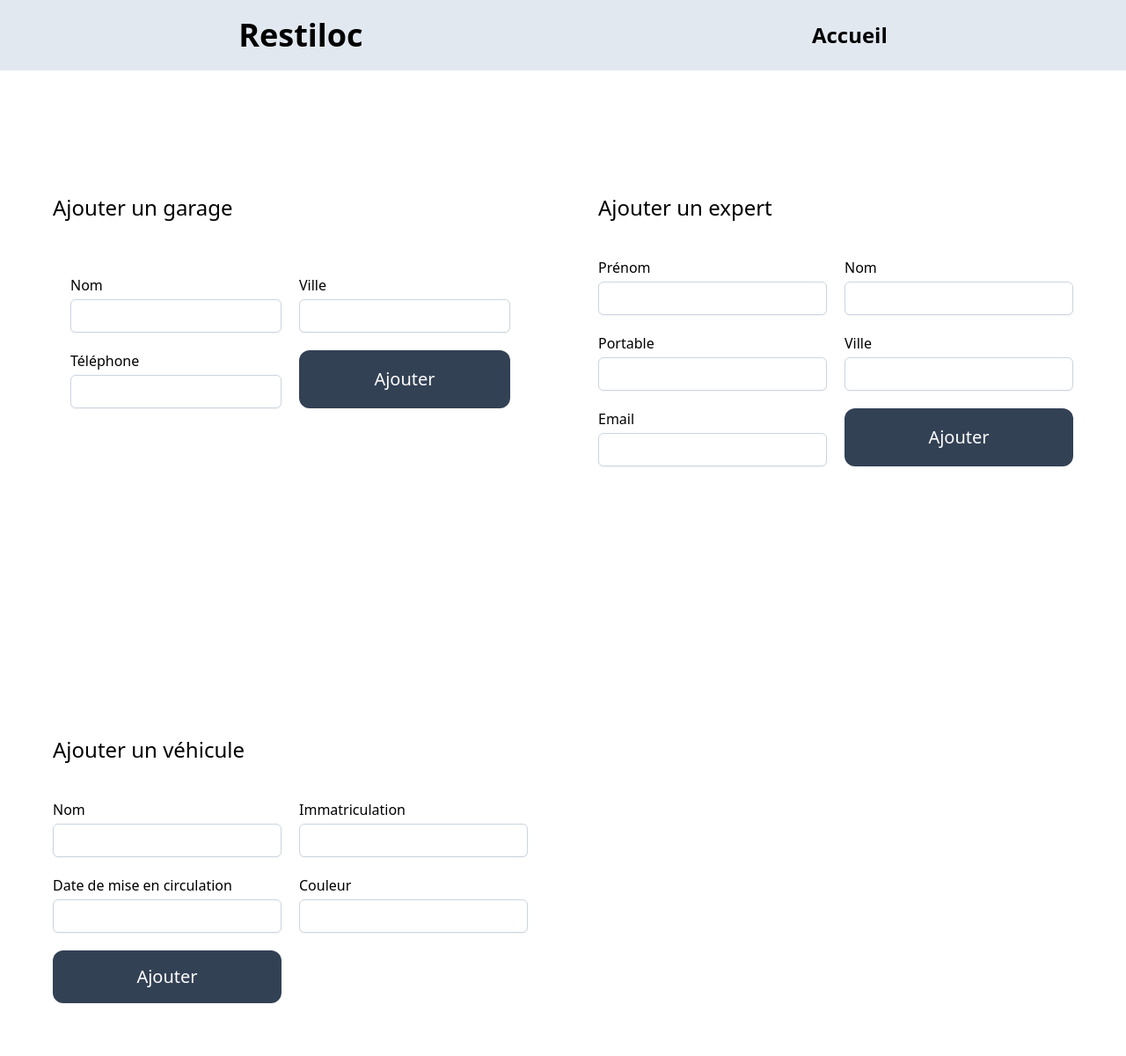
After one commit to W-Kanzashi/RestiLoc, a PHP site: page /src/create-company.php in a window 1280 px wide. The commit adds this page. Shown: the whole page at 88% size. Run offline with PHP 8.4, Linux system fonts and the light colour scheme; a stand-in replaces the project's code that opens the database connection.

Commit message:
Update website

```diff
--- a/css/output.css
+++ b/css/output.css
@@ -494,6 +494,83 @@ button.client {
   padding: 1.25rem;
 }
 
+.text-input {
+  margin-top: 0.25rem;
+  display: block;
+  width: 100%;
+  border-radius: 0.375rem;
+  border-width: 1px;
+  --tw-border-opacity: 1;
+  border-color: rgb(203 213 225 / var(--tw-border-opacity));
+  --tw-bg-opacity: 1;
+  background-color: rgb(255 255 255 / var(--tw-bg-opacity));
+  padding-left: 0.75rem;
+  padding-right: 0.75rem;
+  padding-top: 0.5rem;
+  padding-bottom: 0.5rem;
+}
+
+.text-input::-moz-placeholder {
+  --tw-placeholder-opacity: 1;
+  color: rgb(148 163 184 / var(--tw-placeholder-opacity));
+}
+
+.text-input:-ms-input-placeholder {
+  --tw-placeholder-opacity: 1;
+  color: rgb(148 163 184 / var(--tw-placeholder-opacity));
+}
+
+.text-input::placeholder {
+  --tw-placeholder-opacity: 1;
+  color: rgb(148 163 184 / var(--tw-placeholder-opacity));
+}
+
+.text-input {
+  --tw-shadow: 0 1px 2px 0 rgb(0 0 0 / 0.05);
+  --tw-shadow-colored: 0 1px 2px 0 var(--tw-shadow-color);
+  box-shadow: var(--tw-ring-offset-shadow, 0 0 #0000), var(--tw-ring-shadow, 0 0 #0000), var(--tw-shadow);
+}
+
+.text-input:focus {
+  --tw-border-opacity: 1;
+  border-color: rgb(14 165 233 / var(--tw-border-opacity));
+  outline: 2px solid transparent;
+  outline-offset: 2px;
+  --tw-ring-offset-shadow: var(--tw-ring-inset) 0 0 0 var(--tw-ring-offset-width) var(--tw-ring-offset-color);
+  --tw-ring-shadow: var(--tw-ring-inset) 0 0 0 calc(1px + var(--tw-ring-offset-width)) var(--tw-ring-color);
+  box-shadow: var(--tw-ring-offset-shadow), var(--tw-ring-shadow), var(--tw-shadow, 0 0 #0000);
+  --tw-ring-opacity: 1;
+  --tw-ring-color: rgb(14 165 233 / var(--tw-ring-opacity));
+}
+
+@media (min-width: 640px) {
+  .text-input {
+    font-size: 0.875rem;
+    line-height: 1.25rem;
+  }
+}
+
+.button-send {
+  max-width: 32rem;
+  border-radius: 0.75rem;
+  --tw-bg-opacity: 1;
+  background-color: rgb(51 65 85 / var(--tw-bg-opacity));
+  padding-left: 1.25rem;
+  padding-right: 1.25rem;
+  padding-top: 1rem;
+  padding-bottom: 1rem;
+  font-size: 1.25rem;
+  line-height: 1.75rem;
+  --tw-text-opacity: 1;
+  color: rgb(255 255 255 / var(--tw-text-opacity));
+  transition-duration: 300ms;
+}
+
+.button-send:hover {
+  --tw-bg-opacity: 1;
+  background-color: rgb(30 41 59 / var(--tw-bg-opacity));
+}
+
 .col-span-1 {
   grid-column: span 1 / span 1;
 }
@@ -512,16 +589,12 @@ button.client {
   margin-top: 5rem;
 }
 
-.mt-1 {
-  margin-top: 0.25rem;
+.mb-10 {
+  margin-bottom: 2.5rem;
 }
 
 .mb-20 {
   margin-bottom: 5rem;
-}
-
-.block {
-  display: block;
 }
 
 .flex {
@@ -556,24 +629,36 @@ button.client {
   max-width: 100%;
 }
 
+.max-w-6xl {
+  max-width: 72rem;
+}
+
+.max-w-4xl {
+  max-width: 56rem;
+}
+
 .max-w-lg {
   max-width: 32rem;
+}
+
+.basis-1\/2 {
+  flex-basis: 50%;
+}
+
+.basis-1\/3 {
+  flex-basis: 33.333333%;
 }
 
 .basis-2\/3 {
   flex-basis: 66.666667%;
 }
 
-.basis-1\/3 {
-  flex-basis: 33.333333%;
-}
-
 .grid-cols-2 {
   grid-template-columns: repeat(2, minmax(0, 1fr));
 }
 
-.grid-cols-4 {
-  grid-template-columns: repeat(4, minmax(0, 1fr));
+.grid-cols-3 {
+  grid-template-columns: repeat(3, minmax(0, 1fr));
 }
 
 .flex-row {
@@ -600,12 +685,12 @@ button.client {
   gap: 5rem;
 }
 
+.gap-5 {
+  gap: 1.25rem;
+}
+
 .gap-10 {
   gap: 2.5rem;
-}
-
-.gap-5 {
-  gap: 1.25rem;
 }
 
 .gap-4 {
@@ -723,27 +780,6 @@ button.client {
   color: rgb(255 255 255 / var(--tw-text-opacity));
 }
 
-.placeholder-slate-400::-moz-placeholder {
-  --tw-placeholder-opacity: 1;
-  color: rgb(148 163 184 / var(--tw-placeholder-opacity));
-}
-
-.placeholder-slate-400:-ms-input-placeholder {
-  --tw-placeholder-opacity: 1;
-  color: rgb(148 163 184 / var(--tw-placeholder-opacity));
-}
-
-.placeholder-slate-400::placeholder {
-  --tw-placeholder-opacity: 1;
-  color: rgb(148 163 184 / var(--tw-placeholder-opacity));
-}
-
-.shadow-sm {
-  --tw-shadow: 0 1px 2px 0 rgb(0 0 0 / 0.05);
-  --tw-shadow-colored: 0 1px 2px 0 var(--tw-shadow-color);
-  box-shadow: var(--tw-ring-offset-shadow, 0 0 #0000), var(--tw-ring-shadow, 0 0 #0000), var(--tw-shadow);
-}
-
 .shadow-lg {
   --tw-shadow: 0 10px 15px -3px rgb(0 0 0 / 0.1), 0 4px 6px -4px rgb(0 0 0 / 0.1);
   --tw-shadow-colored: 0 10px 15px -3px var(--tw-shadow-color), 0 4px 6px -4px var(--tw-shadow-color);
--- a/index.php
+++ b/index.php
@@ -11,7 +11,6 @@ error_reporting(E_ALL);
     <meta charset="UTF-8" />
     <meta http-equiv="X-UA-Compatible" content="IE=edge" />
     <meta name="viewport" content="width=device-width, initial-scale=1.0" />
-    <!-- <link href="./dist/index.css" rel="stylesheet"> -->
     <link rel="stylesheet" href="./css/output.css" />
     <title>Application Restiloc</title>
   </head>
--- a/php/connexion.php
+++ b/php/connexion.php
@@ -10,6 +10,7 @@ function connectDB()
   $username = $name;
   $password = $password;
   $database = "restiloc";
+  $conn = null;
 
   try {
     $conn = new PDO(
@@ -35,8 +36,19 @@ function closeDB($db)
 function insertDB($db, $table)
 {
   try {
-    $key = array_keys($_POST);
-    $val = array_values($_POST);
+    // Remove the last value of the array that indicate the table name
+    $array = array_slice($_POST, 0, -2);
+
+    echo "<pre>";
+    print_r($_POST);
+    echo "</pre>";
+
+    echo "<pre>";
+    print_r($array);
+    echo "</pre>";
+
+    $key = array_keys($array);
+    $val = array_values($array);
     $sql =
       "INSERT INTO $table (" .
       implode(", ", $key) .
@@ -78,6 +90,23 @@ function selectDB($db, $table)
   return $req->fetchAll();
 }
 
+function selectAllCars($db, $table)
+{
+  try {
+    $sql = "SELECT * FROM $table ORDER BY nom_modele ASC";
+
+    // echo $sql;
+
+    $req = $db->prepare($sql);
+
+    $req->execute();
+  } catch (Exception $e) {
+    print $e->getMessage();
+  }
+
+  return $req->fetchAll();
+}
+
 function deleteDB($db, $id)
 {
   $req = $db->prepare("DELETE FROM users WHERE id = :id");
@@ -103,7 +132,7 @@ function displayResult($results)
 {
   $counter = 0;
 
-  echo "<div class='grid grid-cols-4 gap-4 w-full'>";
+  echo "<div class='grid grid-cols-3 gap-4 w-full'>";
   foreach ($results as $result) {
     echo "<button class='my-10 border-2 rounded-xl border-slate-800 shadow-lg px-5 py-4 hover:scale-105 hover:shadow-lg hover:duration-300 col-span-1'>";
     echo "<a href='./show-folder.php?id=" . $counter . "'>";
@@ -136,7 +165,59 @@ function displayClient()
   echo "Email : " . $_SESSION["displayClient"][$_GET["id"]][8] . "<br/>";
 }
 
+function displayCreateFolder()
+{
+  ?>
+    <div class="gap-4">
+      <form action="<?php echo htmlspecialchars(
+        $_SERVER["PHP_SELF"]
+      ); ?>" method="post" class="flex flex-row w-full items-center gap-5">
+        <input type="hidden" name="clientFolder" value="true" />
+        <input type="submit" value="Créer un dossier" class="px-5 py-4 bg-slate-700 text-white rounded-xl text-xl max-w-lg hover:bg-slate-800 duration-300"/>
+      </form>
+    </div>
+  <?php
+}
+
 function createClientFolder()
+{
+  ?>
+    <div class="flex flex-row gap-4">
+      <h2>Information du dossier</h2>
+      <form action="<?php echo htmlspecialchars(
+        $_SERVER["PHP_SELF"]
+      ); ?>" method="post" class="flex flex-row w-full items-center gap-5">
+        <label for="ref">
+          <span>Reférence du dossier</span>
+          <input type="ref" name="ref_dossier" id="ref" class="text-input"
+          value="aaaaa" disabled>
+        </label>
+        <label for="date">
+          <span>Date de création</span>
+          <input type="date" name="date_naissance_client" id="date" class="text-input"
+          pattern="[0-31]{2}/[0-12]{2}/[1000-3000]{2}"
+          required
+          value="<?php echo date("Y-m-d"); ?>">
+        </label>
+        <label for="address">
+          <span>Choix du véhicule</span>
+          <select id="cars" name="cars">
+          <?php
+          $db = connectDB();
+          $cars = selectAllCars($db, "vehicule");
+          closeDB($db);
+          foreach ($cars as $car) {
+            echo "<option>" . $car["nom_modele"] . "</option>";
+          }?>
+          </select>
+        </label>
+        <input type="submit" value="Créer le dossier" class="px-5 py-4 bg-slate-700 text-white rounded-xl text-xl max-w-lg hover:bg-slate-800 duration-300"/>
+      </form>
+    </div>
+  <?php
+}
+
+function displayClientFolder()
 {
 }
 
--- /dev/null
+++ b/src/create-company.php
@@ -0,0 +1,193 @@
+<?php
+ini_set("display_errors", 1);
+ini_set("display_startup_errors", 1);
+error_reporting(E_ALL);
+
+require_once "../php/connexion.php";
+
+if ($_SERVER["REQUEST_METHOD"] == "POST") {
+  $db = connectDB();
+
+  insertDB($db, $_POST["form"]);
+
+  closeDB($db);
+}
+?>
+
+<!DOCTYPE html>
+<html lang="en">
+<head>
+  <meta charset="UTF-8">
+  <meta http-equiv="X-UA-Compatible" content="IE=edge">
+  <meta name="viewport" content="width=device-width, initial-scale=1.0">
+  <title>Document</title>
+  <link rel="stylesheet" href="../css/output.css" />
+</head>
+<body>
+  <nav
+    class="flex h-20 w-full flex-row items-center justify-around bg-slate-200 p-4"
+  >
+    <div>
+      <h2 class="text-4xl font-bold">Restiloc</h2>
+    </div>
+    <div>
+      <a href="../index.php" class="text-2xl font-bold">Accueil</a>
+    </div>
+  </nav>
+
+  <div class="grid grid-cols-2 p-5 max-w-7xl mx-auto">
+
+    <!-- Add new garage -->
+    <section class="mt-20 mx-auto p-10 w-full">
+      <h2 class="text-2xl mb-10">Ajouter un garage</h2>
+      <div class="flex flex-col p-5 max-w-4xl h-96">
+        <form
+          action="<?php echo htmlspecialchars($_SERVER["PHP_SELF"]); ?>"
+          method="post"
+          class="grid grid-cols-2 gap-5"
+        >
+          <label for="name">
+            <span>Nom</span>
+            <input
+              type="text"
+              name="nom_garage"
+              id="name"
+              class="text-input"
+            />
+          </label>
+          <label for="lname">
+            <span>Ville</span>
+            <input
+              type="text"
+              name="ville_garage"
+              id="lname"
+              class="text-input"
+            />
+          </label>
+          <label for="phone">
+            <span>Téléphone</span>
+            <input
+              type="text"
+              name="tel_garage"
+              id="phone"
+              class="text-input"
+            />
+          </label>
+          <input type="hidden" name="form" value="garage">
+
+          <input type="submit" value="Ajouter" class="button-send">
+        </form>
+      </div>
+    </section>
+
+    <!-- Add expert -->
+    <section class="mt-20 mx-auto p-10 w-full">
+      <h2 class="text-2xl mb-10">Ajouter un expert</h2>
+      <form
+        action="<?php echo htmlspecialchars($_SERVER["PHP_SELF"]); ?>"
+        method="post"
+        class="grid grid-cols-2 gap-5"
+      >
+        <label for="fname" class="">
+          <span>Prénom</span>
+          <input
+            type="text"
+            name="prenom_expert"
+            id="fname"
+            class="text-input"
+          />
+        </label>
+        <label for="lname">
+          <span>Nom</span>
+          <input
+            type="text"
+            name="nom_expert"
+            id="lname"
+            class="text-input"
+          />
+        </label>
+        <label for="pphone">
+          <span>Portable</span>
+          <input
+            type="text"
+            name="tel_port_expert"
+            id="pphone"
+            class="text-input"
+          />
+        </label>
+        <label for="ville">
+          <span>Ville</span>
+          <input
+            type="text"
+            name="ville_expert"
+            id="ville"
+            class="text-input"
+          />
+        </label>
+        <label for="email">
+          <span>Email</span>
+          <input
+            type="text"
+            name="email_expert"
+            id="email"
+            class="text-input"
+          />
+        </label>
+        <input type="hidden" name="form" value="expert">
+
+        <input type="submit" value="Ajouter" class="button-send">
+      </form>
+    </section>
+
+    <!-- Add cars -->
+    <section class="mt-20 mx-auto p-10 w-full">
+      <h2 class="text-2xl mb-10">Ajouter un véhicule</h2>
+      <form
+        action="<?php echo htmlspecialchars($_SERVER["PHP_SELF"]); ?>"
+        method="post"
+        class="grid grid-cols-2 gap-5"
+      >
+        <label for="name" class="">
+          <span>Nom</span>
+          <input
+            type="text"
+            name="nom_vehicule"
+            id="name"
+            class="text-input"
+          />
+        </label>
+        <label for="code">
+          <span>Immatriculation</span>
+          <input
+            type="text"
+            name="immatriculation"
+            id="code"
+            class="text-input"
+          />
+        </label>
+        <label for="date">
+          <span>Date de mise en circulation</span>
+          <input
+            type="text"
+            name="date_mec"
+            id="date"
+            class="text-input"
+          />
+        </label>
+        <label for="color">
+          <span>Couleur</span>
+          <input
+            type="text"
+            name="couleur"
+            id="color"
+            class="text-input"
+          />
+        </label>
+        <input type="hidden" name="form" value="expert">
+
+        <input type="submit" value="Ajouter" class="button-send">
+      </form>
+    </section>
+  </div>
+</body>
+</html>
```
Also changed, not shown: other parts of css/output.css (+0 -56 lines), css/index.css (+8 -0 lines), src/create-folder.php (+9 -9 lines), src/show-folder.php (+80 -21 lines), story.md (added, +7 -0 lines).
